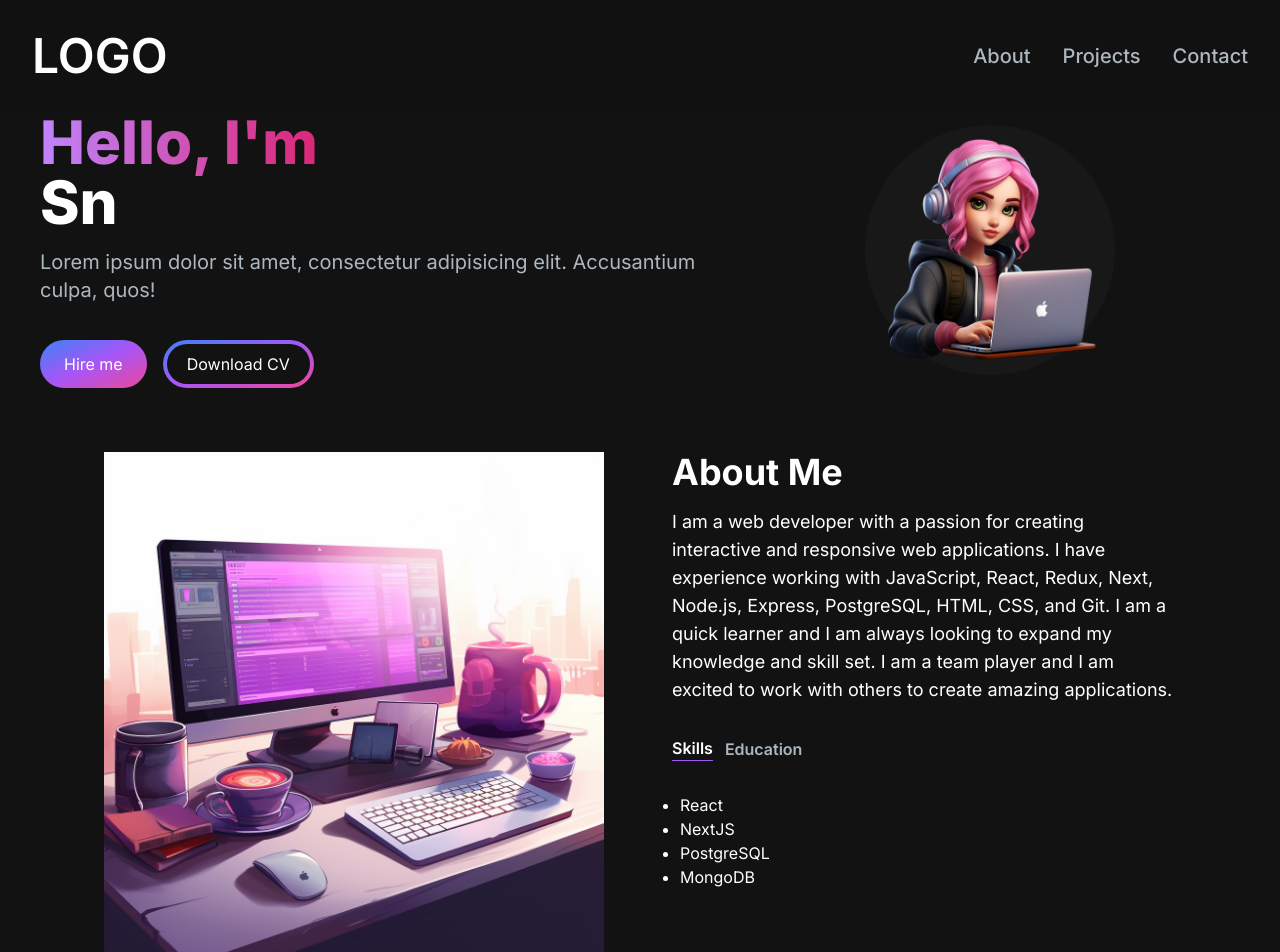
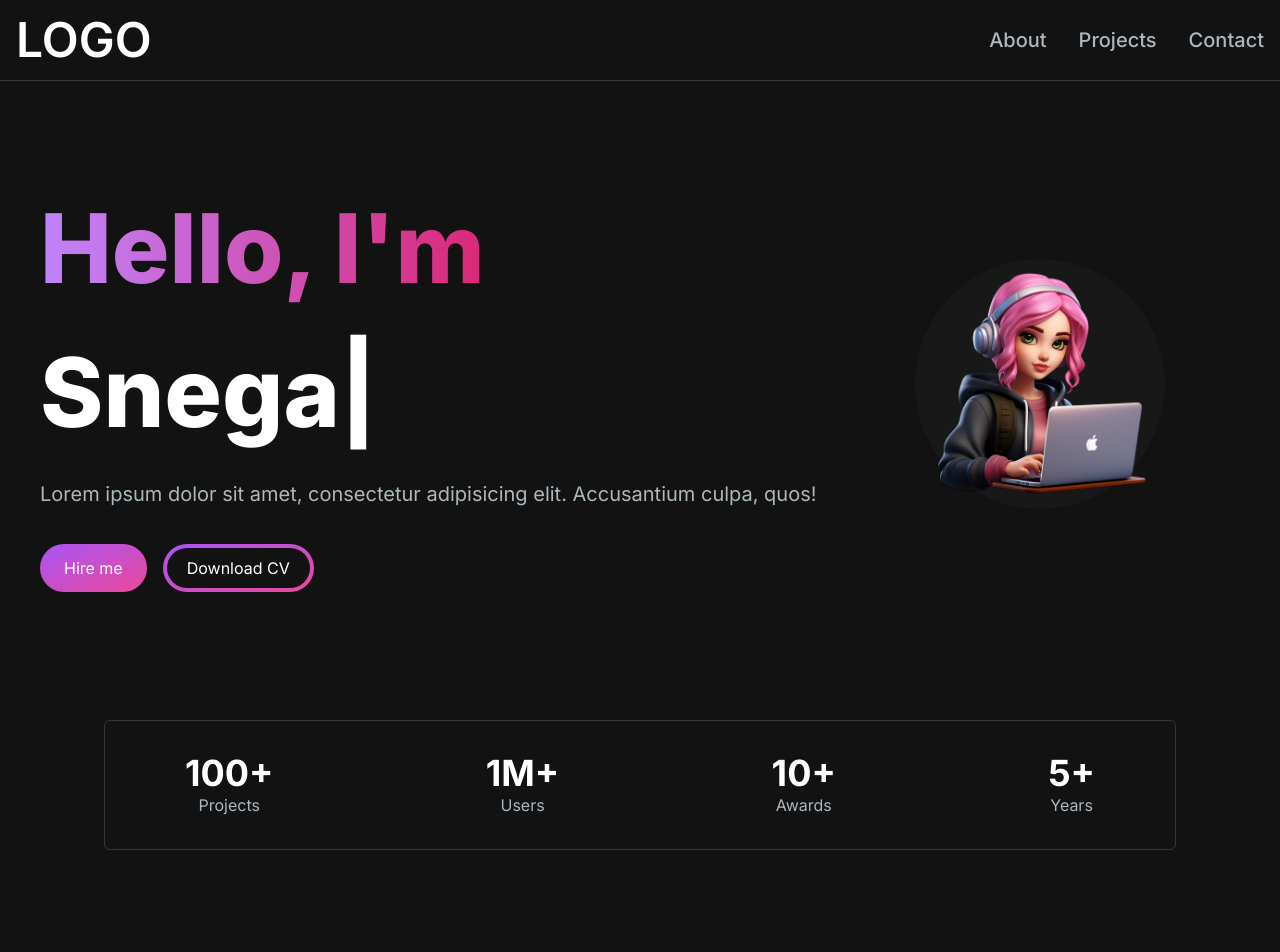
Before and after one commit to SnezhanaKorsak/nextjs-portfolio-template, a Next.js app: page / in a window 1280 px wide. Shown: the top 952 px of the page. Built offline with nearby package versions, Linux system fonts and the light colour scheme.

Commit message:
Footer and customization

```diff
--- /dev/null
+++ b/src/app/components/AchievementsSection.tsx
@@ -0,0 +1,23 @@
+import { achievementsList } from '@/app/constants';
+
+const AchievementsSection = () => {
+  return (
+    <div className="py-8 px-4 xl:gap-16 sm:py-16 xl:px-16">
+      <div className="border-[#33353F] border rounded-md py-8 px-16 flex flex-row items-center justify-between">
+        {achievementsList.map((achievement, index) => (
+          <div
+            key={index}
+            className="flex flex-col items-center justify-center mx-4"
+          >
+            <h1 className="text-white text-4xl font-bold">
+              {achievement.value}
+            </h1>
+            <p className="text-[#ADB7BE] text-base">{achievement.metric}</p>
+          </div>
+        ))}
+      </div>
+    </div>
+  );
+};
+
+export default AchievementsSection;
--- a/src/app/components/EmailSection.tsx
+++ b/src/app/components/EmailSection.tsx
@@ -1,4 +1,4 @@
-"use client";
+'use client';
 import React from 'react';
 
 import GithubIcon from '../../../public/github-icon.svg';
@@ -12,7 +12,7 @@ const EmailSection = () => {
     const target = event.currentTarget;
 
     await fetch('/api/send', {
-      method: "POST",
+      method: 'POST',
       headers: {
         'Content-Type': 'application/json',
       },
@@ -27,7 +27,7 @@ const EmailSection = () => {
   return (
     <section className="grid md:grid-cols-2 my-12 md:my-16 py-24 gap-4 relative">
       <div
-        className="absolute w-80 h-80 z-0 bg-[radial-gradient(ellipse_at_center,_var(--tw-gradient-stops))] from-purple-900 to-transparent rounded-full blur-lg top-full -left-4 transform -translate-x-1/2 -translate-y-1/2"></div>
+        className="bg-[radial-gradient(ellipse_at_center,_var(--tw-gradient-stops))] from-primary-900 to-transparent rounded-full h-80 w-80 z-0 blur-lg absolute top-3/4 -left-4 transform -translate-x-1/2 -translate-1/2"></div>
       <div className="z-10">
         <h5 className="text-xl font-bold text-white my-2">Let's Connect</h5>
         <p className="text-[#ADB7BE] mb-4 max-w-md">
@@ -36,7 +36,7 @@ const EmailSection = () => {
           to get back to you!
         </p>
         <div className="socials flex flex-row gap-2">
-          <Link href="https://github.com/SnezhanaKorsak" >
+          <Link href="https://github.com/SnezhanaKorsak">
             <Image src={GithubIcon}/>
           </Link>
           <Link href="https://www.linkedin.com/in/snezhana-korsak/">
@@ -91,10 +91,9 @@ const EmailSection = () => {
           <div className="mb-6">
             <button
               type="submit"
-              className="bg-purple-500 hover:bg-purple-600 text-white font-medium py-2.5 px-5 rounded-lg w-full"
+              className="bg-primary-500 hover:bg-primary-600 text-white font-medium py-2.5 px-5 rounded-lg w-full"
             >
-              {' '}
-              Send message{' '}
+              Send message
             </button>
           </div>
         </form>
--- /dev/null
+++ b/src/app/components/Footer.tsx
@@ -0,0 +1,11 @@
+const Footer = () => {
+  return (
+    <footer className="footer border border-t-[#33353F] z-10 border-l-transparent border-r-transparent text-white">
+      <div className="container p-12 flex justify-between">
+        <span>LOGO</span>
+        <p className="text-slate-600">All rights reserved.</p>
+      </div>
+    </footer>
+  );
+};
+export default Footer;
--- a/src/app/components/HeroSection.tsx
+++ b/src/app/components/HeroSection.tsx
@@ -4,11 +4,11 @@ import TypeAnimationTitle from '@/app/components/TypeAnimationTitle';
 
 const HeroSection = () => {
   return (
-    <section>
+    <section className="lg:py-16">
       <div className="grid grid-cols-1 sm:grid-cols-12">
-        <div className="col-span-7 place-self-center text-center sm:text-left">
-          <h1 className="text-white mb-4 text-4xl sm:text-5xl lg:text-6xl font-extrabold">
-            <span className="text-transparent bg-clip-text bg-gradient-to-r from-purple-400 to-pink-600">
+        <div className="col-span-8 place-self-center text-center sm:text-left justify-self-start">
+          <h1 className="text-white mb-4 text-4xl sm:text-5xl lg:leading-normal lg:text-8xl font-extrabold">
+            <span className="text-transparent bg-clip-text bg-gradient-to-r from-primary-400 to-secondary-600">
               Hello, I'm{' '}
             </span>
             <br></br>
@@ -21,11 +21,11 @@ const HeroSection = () => {
 
           <div>
             <button
-              className="px-6 py-3 w-full sm:w-fit rounded-full mr-4 bg-gradient-to-br from-blue-500 via-purple-500 to-pink-500 hover:bg-slate-200 text-white">
+              className="px-6 py-3 w-full sm:w-fit rounded-full mr-4 bg-gradient-to-br from-primary-500 to-secondary-500 hover:bg-slate-200 text-white">
               Hire me
             </button>
             <button
-              className="px-1 py-1 w-full sm:w-fit rounded-full mt-3 bg-gradient-to-br from-blue-500 via-purple-500 to-pink-500 hover:bg-slate-800 text-white">
+              className="px-1 py-1 w-full sm:w-fit rounded-full bg-gradient-to-br from-primary-500 to-secondary-500 hover:bg-slate-800 text-white mt-3">
               <span className="block bg-[#121212] hover:bg-slate-800 rounded-full px-5 py-2">
                 Download CV
               </span>
@@ -33,7 +33,7 @@ const HeroSection = () => {
           </div>
         </div>
 
-        <div className="col-span-5 place-self-center mt-4 lg:mt-0">
+        <div className="col-span-4 place-self-center mt-4 lg:mt-0">
           <div className="rounded-full bg-[#181818] w-[250px] h-[250px] lg:w-[250px] lg:h-[250px] relative">
             <Image
               src="/images/hero-image.png"
--- a/src/app/components/Navbar.tsx
+++ b/src/app/components/Navbar.tsx
@@ -13,8 +13,8 @@ const Navbar = () => {
   const [navbarOpen, setNavbarOpen] = useState(false);
 
   return (
-    <nav className="fixed top-0 left-0 right-0 z-10 bg-[#121212] bg-opacity-90">
-      <div className="flex flex-wrap items-center justify-between mx-auto p-8">
+    <nav className="fixed mx-auto top-0 left-0 right-0 z-10 bg-[#121212] bg-opacity-100 border-[#33353F] border-b">
+      <div className="flex container lg:py-4 flex-wrap items-center justify-between mx-auto px-4 py-2">
         <Link href="/" className="text-2xl md:text-5xl text-white font-semibold">
           LOGO
         </Link>
--- a/src/app/components/ProjectTag.tsx
+++ b/src/app/components/ProjectTag.tsx
@@ -6,7 +6,7 @@ type Props = {
 
 const ProjectTag = ({ name, onClick, isSelected }: Props) => {
   const buttonStyles = isSelected
-    ? 'text-white border-purple-500'
+    ? "text-white border-primary-500"
     : 'text-[#ADB7BE] border-slate-600 hover:border-white';
 
   return (
--- a/src/app/constants/index.tsx
+++ b/src/app/constants/index.tsx
@@ -82,3 +82,22 @@ export const projectsData = [
     tag: ["All", "Web"],
   },
 ];
+
+export const achievementsList = [
+  {
+    metric: "Projects",
+    value: "100+",
+  },
+  {
+    metric: "Users",
+    value: "1M+",
+  },
+  {
+    metric: "Awards",
+    value: "10+",
+  },
+  {
+    metric: "Years",
+    value: "5+",
+  },
+];
--- a/src/app/page.tsx
+++ b/src/app/page.tsx
@@ -3,6 +3,8 @@ import Navbar from '@/app/components/Navbar';
 import AboutSection from '@/app/components/AboutSection';
 import ProjectsSection from '@/app/components/ProjectsSection';
 import EmailSection from '@/app/components/EmailSection';
+import AchievementsSection from '@/app/components/AchievementsSection';
+import Footer from '@/app/components/Footer';
 
 export default function Home() {
   return (
@@ -10,10 +12,12 @@ export default function Home() {
       <Navbar/>
       <div className="container mt-24 mx-auto px-10 py-4">
         <HeroSection/>
+        <AchievementsSection/>
         <AboutSection />
         <ProjectsSection />
         <EmailSection />
       </div>
+      <Footer />
     </main>
   )
 }
--- a/tailwind.config.ts
+++ b/tailwind.config.ts
@@ -1,20 +1,24 @@
-import type { Config } from 'tailwindcss'
-
-const config: Config = {
+/** @type {import('tailwindcss').Config} */
+const colors = require("tailwindcss/colors");
+module.exports = {
   content: [
-    './src/pages/**/*.{js,ts,jsx,tsx,mdx}',
-    './src/components/**/*.{js,ts,jsx,tsx,mdx}',
-    './src/app/**/*.{js,ts,jsx,tsx,mdx}',
+    "./src/pages/**/*.{js,ts,jsx,tsx,mdx}",
+    "./src/components/**/*.{js,ts,jsx,tsx,mdx}",
+    "./src/app/**/*.{js,ts,jsx,tsx,mdx}",
   ],
   theme: {
     extend: {
       backgroundImage: {
-        'gradient-radial': 'radial-gradient(var(--tw-gradient-stops))',
-        'gradient-conic':
-          'conic-gradient(from 180deg at 50% 50%, var(--tw-gradient-stops))',
+        "gradient-radial": "radial-gradient(var(--tw-gradient-stops))",
+        "gradient-conic":
+          "conic-gradient(from 180deg at 50% 50%, var(--tw-gradient-stops))",
       },
+    },
+    colors: {
+      ...colors,
+      primary: colors.purple,
+      secondary: colors.pink,
     },
   },
   plugins: [],
-}
-export default config
+};
```
